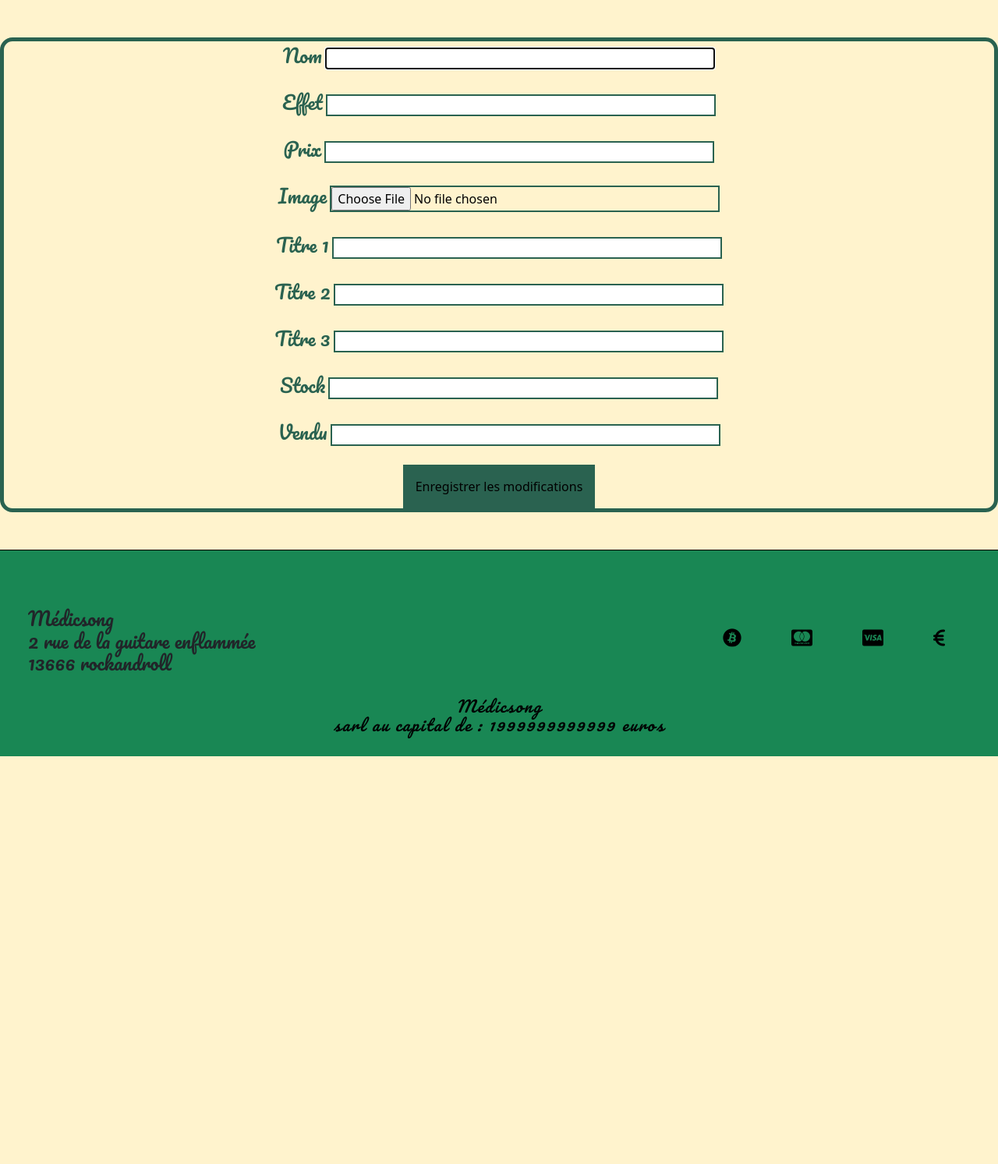
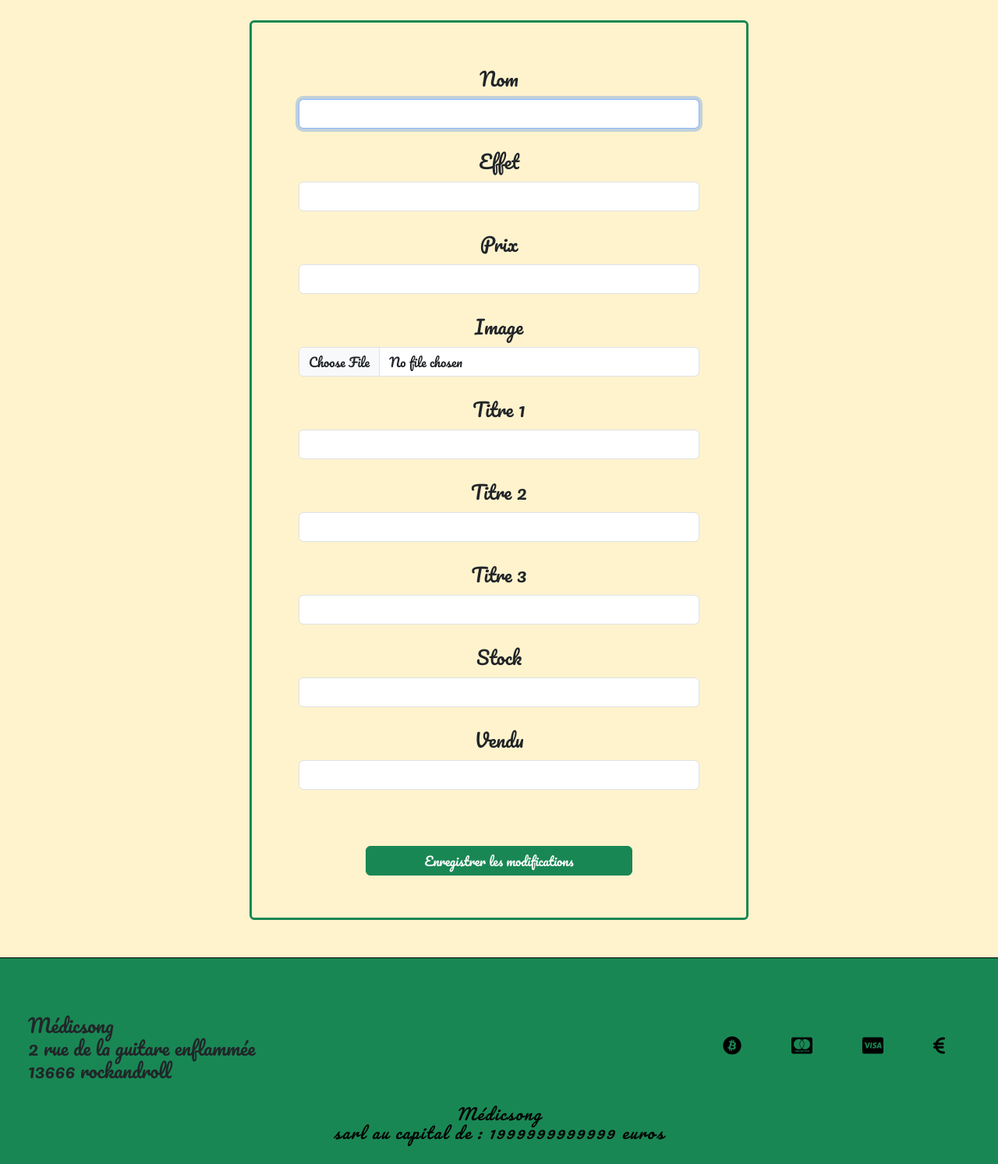
Before and after one commit to ItakiI/medicsong, a PHP site: page /formproduits.php in a window 1280 px wide. Shown: the part 81-1574 px from the top of the page at 78% size. Before the commit the page ends 1051 px from the top, so only its background shows below. Run offline with PHP 8.4, Linux system fonts and the light colour scheme; some libraries are stand-ins or nearby versions; some web fonts are replaced.

Commit message:
modification formulaire : produit / ajout perso / ajout spec + légère modif de la banniere contact

```diff
--- a/components/ban_contact.php
+++ b/components/ban_contact.php
@@ -1,4 +1,4 @@
-<div class="card w-auto g-0 p-0 m-0 b-0 border-0">
+<div class="card vh-50 w-auto g-0 p-0 m-0 b-0 border-0">
     <img src="/medicsong/assets/img/Default_elderly_person_headphones_on_head_sitting_on_bench_in_0.jpg" class="w-auto" alt="...">
     <div class="card-img-overlay">
         <div class="d-flex justify-content-end m-3 b-3 p-3 fs-3">
--- a/config/cdb.php
+++ b/config/cdb.php
@@ -4,10 +4,16 @@
 
 try {
     // On se connecte à MySQL
-    $bdd = new PDO('mysql:host=localhost;dbname=medicsong', 'root', 'Nico2205!');
+    $bdd = new PDO('mysql:host=localhost;dbname=medicsong', 'yoann', 'Simplon2023!');
 } catch (Exception $e) {
     // En cas d'erreur, on affiche un message et on arrête tout
 
     die('Erreur : ' . $e->getMessage());
 }
 // Si tout va bien, on peut continuer
+
+
+// Ajouter vos ID pour vous connectez en commentaire pour faire du copier coller pour changer lors des pulls
+// Yoann = $bdd = new PDO('mysql:host=localhost;dbname=medicsong', 'yoann', 'Simplon2023!');
+// Taki =
+// Nico =
--- a/formproduits.php
+++ b/formproduits.php
@@ -8,55 +8,44 @@ require_once __DIR__ . '/components/header.php';
 
 ?>
 
-<form class="mt-5 mb-5" action="add_produits.php" method="post">
-    <div>
-        <label for="nom">Nom</label>
-        <input type="text" name="nom" id="nom" autofocus>
-    </div>
+<div class="row row-cols-1 row-cols-md-2 row-cols-lg-2 justify-content-center g-0">
+    <div class="col mb-5">
+        <div class="card bg-transparent border-0 ">
+            <form class="form-control border border-3 border-success bg-transparent text-center" action="add_produits.php" method="post">
+                <div class="m-5">
+                    <label class="form-label" class="form-label" for="nom">Nom</label>
+                    <input class="form-control" type="text" name="nom" id="nom" autofocus>
                     <br>
-    <div>
-        <label for="effet">Effet</label>
-        <input type="textarea" name="effet" id="effet">
-    </div>
+                    <label class="form-label" for="effet">Effet</label>
+                    <input class="form-control" type="textarea" name="effet" id="effet">
                     <br>
-    <div>
-        <label for="prix">Prix</label>
-        <input type="number" step="0.01" min="0" name="prix" id="prix">
-    </div>
+                    <label class="form-label" for="prix">Prix</label>
+                    <input class="form-control" type="number" step="0.01" min="0" name="prix" id="prix">
                     <br>
-    <div>
-        <label for="image">Image</label>
-        <input type="file" name="image" id="image" accept=".pdf, .jpg, .jpeg, .png, .gif, .webp ">
-    </div>
+                    <label class="form-label" for="image">Image</label>
+                    <input class="form-control" type="file" name="image" id="image" accept=".pdf, .jpg, .jpeg, .png, .gif, .webp ">
                     <br>
-    <div>
-        <label for="titre">Titre 1</label>
-        <input type="text" name="titre" id="titre">
-    </div>
+                    <label class="form-label" for="titre">Titre 1</label>
+                    <input class="form-control" type="text" name="titre" id="titre">
                     <br>
-    <div>
-        <label for="titre1">Titre 2</label>
-        <input type="text" name="titre1" id="titre1">
-    </div>
+                    <label class="form-label" for="titre1">Titre 2</label>
+                    <input class="form-control" type="text" name="titre1" id="titre1">
                     <br>
-    <div>
-        <label for="titre2">Titre 3</label>
-        <input type="text" name="titre2" id="titre2">
-    </div>
+                    <label class="form-label" for="titre2">Titre 3</label>
+                    <input class="form-control" type="text" name="titre2" id="titre2">
                     <br>
-    <div>
-        <label for="stock">Stock</label>
-        <input type="number"  name="stock" id="stock">
-    </div>
+                    <label class="form-label" for="stock">Stock</label>
+                    <input class="form-control" type="number" name="stock" id="stock">
                     <br>
-    <div>
-        <label for="vendu">Vendu</label>
-        <input type="number"  name="vendu" id="vendu">
-    </div>
+                    <label class="form-label" for="vendu">Vendu</label>
+                    <input class="form-control" type="number" name="vendu" id="vendu">
                     <br>
-    <div>
-        <button type="submit">Enregistrer les modifications</button>
+                    <button class="card-link btn btn-success d-grid gap-2 col-8 mx-auto mt-5" type="submit">Enregistrer les modifications</button>
                 </div>
             </form>
+        </div>
+    </div>
+</div>
+
 
 <?php require_once __DIR__ . '/components/footer.php'; ?>
```
Also changed, not shown: views/formperso.php (+22 -28 lines), views/formspec.php (+14 -9 lines). Lines whose indentation alone changed are shown as unchanged.
